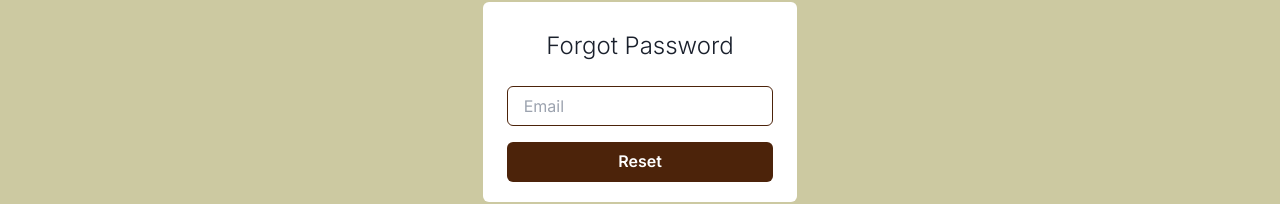
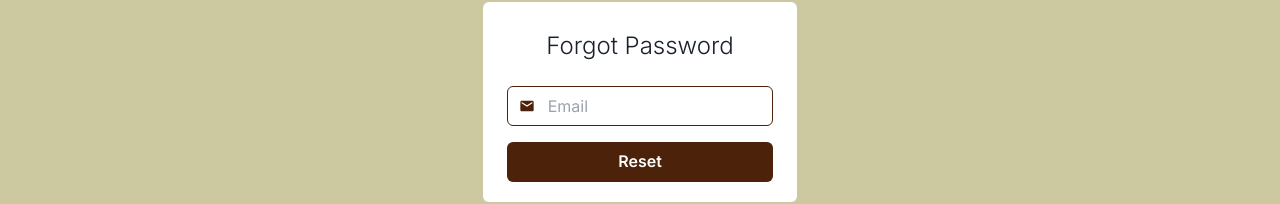
Before and after one commit to eyoba-bisru/public-news-frontend, a Next.js app: page /auth/forgot in a window 1280 px wide. Shown: the part 143-347 px from the top of the page. Built offline with nearby package versions, Linux system fonts and the light colour scheme.

Commit message:
forgot password update 2

```diff
--- a/pages/auth/forgot.tsx
+++ b/pages/auth/forgot.tsx
@@ -1,9 +1,8 @@
 import { Button, Input, InputGroup, InputLeftElement } from '@chakra-ui/react'
 import Head from 'next/head'
 import UserNavbar from '../../components/UserNavbar'
-import PasswordInput from '../../components/PasswordInputSignup'
-import Link from 'next/link'
-import { useRouter } from 'next/router'
+import { MdEmail } from 'react-icons/md'
+
 const forgot = () => {
   return (
     <div className='w-screen flex flex-col justify-between items-center'>
@@ -18,12 +17,18 @@ const forgot = () => {
               Forgot Password
             </p>
             <form className='flex flex-col justify-center items-center gap-4'>
+              <InputGroup>
+                <InputLeftElement
+                  pointerEvents='none'
+                  children={<MdEmail color='#4C230A' />}
+                />
                 <Input
                   type='email'
                   borderColor='#4C230A'
                   placeholder='Email'
                   _focus={{ border: 'none' }}
                 />
+              </InputGroup>
               <Button
                 bg='#4C230A'
                 _hover={{ bg: '#A53F2B' }}
```
Lines whose indentation alone changed are shown as unchanged.
